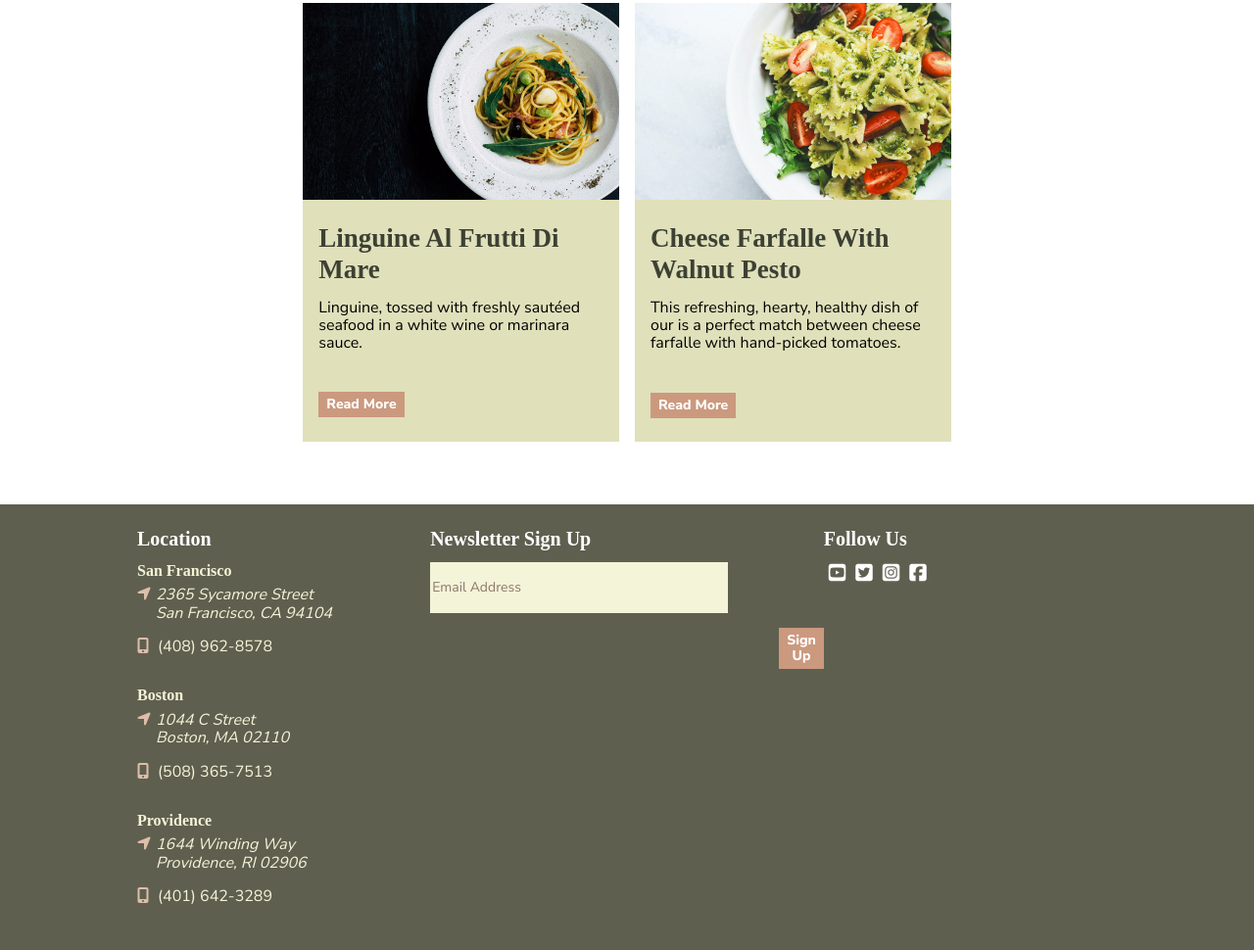
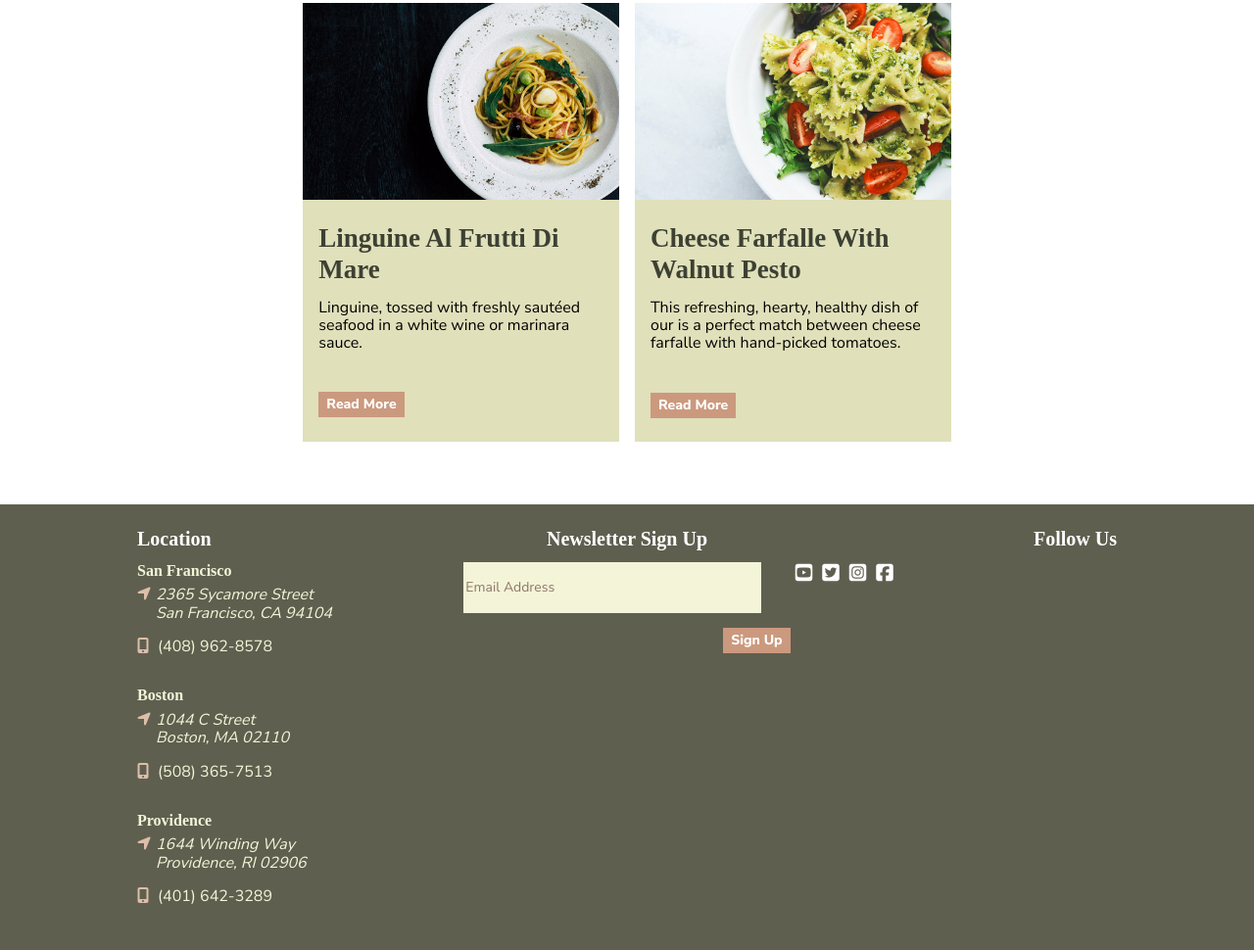
Before and after one commit to Jadedinhh/web-2-homework, a plain HTML site: page deploy/index.html in a window 1280 px wide. Shown: the part 2823-3793 px from the top of the page at 98% size. Drawn offline with Linux system fonts and the light colour scheme; a script that the page names is missing; a web font is replaced by a local one.

Commit message:
stylesheet

```diff
--- a/deploy/css/styles.css
+++ b/deploy/css/styles.css
@@ -547,6 +547,7 @@ footer > div #sign-up h3 {
 @media (min-width: 768px) {
   footer > div #sign-up {
     grid-area: sign-up;
+    text-align: center;
   }
 }
 footer > div #sign-up form input {
@@ -584,7 +585,7 @@ footer > div #sign-up form button {
   cursor: pointer;
   margin-top: 15px;
   display: flex;
-  margin-left: 356px;
+  margin-left: auto;
 }
 footer > div #sign-up form button:hover {
   background-color: #000;
@@ -593,6 +594,7 @@ footer > div #sign-up form button:hover {
 @media (min-width: 768px) {
   footer > div #follow {
     grid-area: follow;
+    text-align: right;
   }
 }
 footer > div #follow ul {
```
